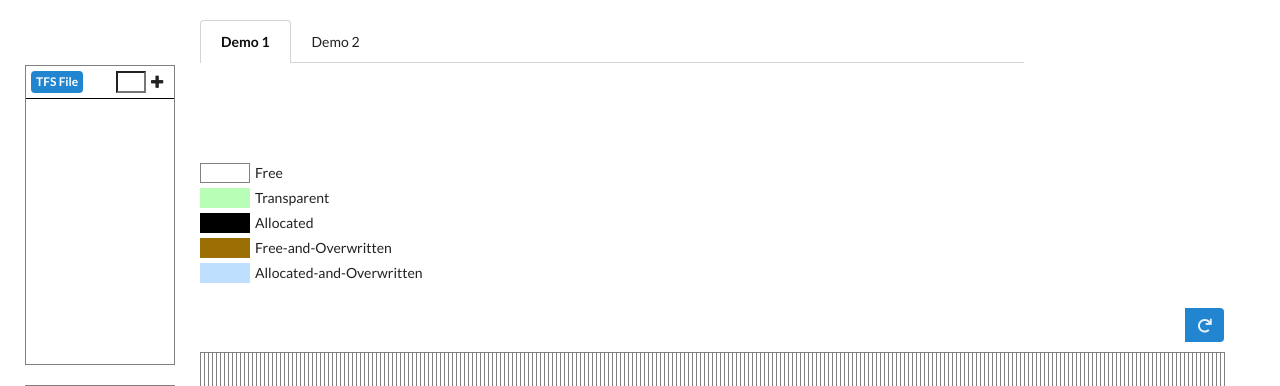
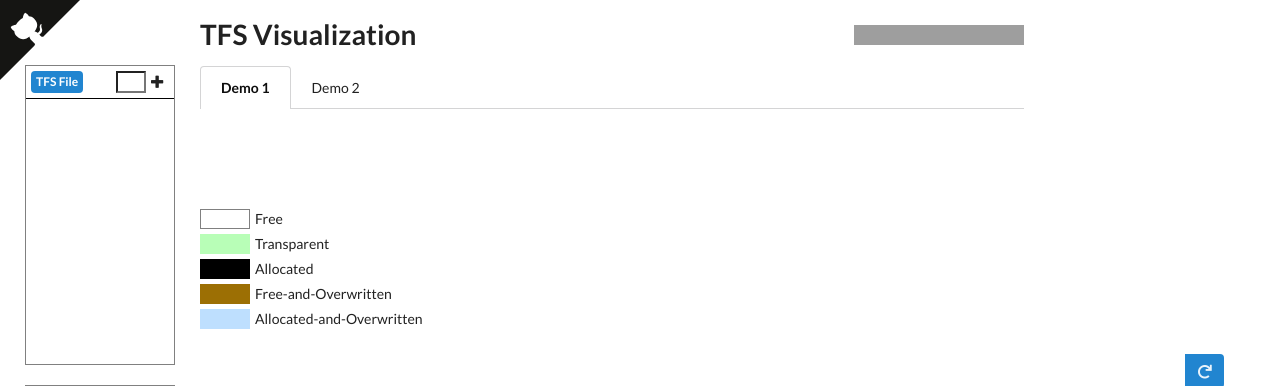
Before and after one commit to KaitoHH/TransparentFS, a Flask app: page / in a window 1280 px wide. Shown: the top 386 px of the page. Run offline with Flask 2, Linux system fonts and the light colour scheme; some libraries are stand-ins or nearby versions; grey boxes are pictures that could not be loaded.

Commit message:
tweak ui

```diff
--- a/templates/ads_demo.html
+++ b/templates/ads_demo.html
@@ -2,8 +2,8 @@
 <html lang="en">
 <head>
     <meta charset="UTF-8">
-    <title>ADS Demo</title>
-    <link rel="stylesheet" href="https://cdnjs.cloudflare.com/ajax/libs/semantic-ui/2.4.1/semantic.min.css" />
+    <title>TFS Visualization</title>
+    <link rel="stylesheet" href="https://cdnjs.cloudflare.com/ajax/libs/semantic-ui/2.4.1/semantic.min.css"/>
 
 </head>
 <style type="text/css">
@@ -133,11 +133,48 @@
     }
 </style>
 <body>
+<a href="https://github.com/KaitoHH/TransparentFS" target="_blank" class="github-corner"
+   aria-label="View source on GitHub">
+    <svg width="80" height="80" viewBox="0 0 250 250"
+         style="fill:#151513; color:#fff; position: absolute; top: 0; border: 0; left: 0; transform: scale(-1, 1);"
+         aria-hidden="true">
+        <path d="M0,0 L115,115 L130,115 L142,142 L250,250 L250,0 Z"></path>
+        <path d="M128.3,109.0 C113.8,99.7 119.0,89.6 119.0,89.6 C122.0,82.7 120.5,78.6 120.5,78.6 C119.2,72.0 123.4,76.3 123.4,76.3 C127.3,80.9 125.5,87.3 125.5,87.3 C122.9,97.6 130.6,101.9 134.4,103.2"
+              fill="currentColor" style="transform-origin: 130px 106px;" class="octo-arm"></path>
+        <path d="M115.0,115.0 C114.9,115.1 118.7,116.5 119.8,115.4 L133.7,101.6 C136.9,99.2 139.9,98.4 142.2,98.6 C133.8,88.0 127.5,74.4 143.8,58.0 C148.5,53.4 154.0,51.2 159.7,51.0 C160.3,49.4 163.2,43.6 171.4,40.1 C171.4,40.1 176.1,42.5 178.8,56.2 C183.1,58.6 187.2,61.8 190.9,65.4 C194.5,69.0 197.7,73.2 200.1,77.6 C213.8,80.2 216.3,84.9 216.3,84.9 C212.7,93.1 206.9,96.0 205.4,96.6 C205.1,102.4 203.0,107.8 198.3,112.5 C181.9,128.9 168.3,122.5 157.7,114.1 C157.9,116.9 156.7,120.9 152.7,124.9 L141.0,136.5 C139.8,137.7 141.6,141.9 141.8,141.8 Z"
+              fill="currentColor" class="octo-body"></path>
+    </svg>
+    <style>.github-corner:hover .octo-arm {
+        animation: octocat-wave 560ms ease-in-out
+    }
+
+    @keyframes octocat-wave {
+        0%, 100% {
+            transform: rotate(0)
+        }
+        20%, 60% {
+            transform: rotate(-25deg)
+        }
+        40%, 80% {
+            transform: rotate(10deg)
+        }
+    }
+
+    @media (max-width: 500px) {
+        .github-corner:hover .octo-arm {
+            animation: none
+        }
+
+        .github-corner .octo-arm {
+            animation: octocat-wave 560ms ease-in-out
+        }
+    }</style>
+</a>
 <div>
     <div class="my_contrainer" style="display: flex; flex-direction: row">
         <div class="file_list_container" style="">
             <div class="file_list tfs_list">
-                <div class="header" >
+                <div class="header">
                     <div class="ui blue label" style="padding: 5px; margin: 5px">
                         TFS File
                     </div>
@@ -184,6 +221,13 @@
         </div>
         <div>
             <div class="my_tab">
+                <h1 class="ui header">
+                    TFS Visualization
+                    <div style="float: right">
+                        <iframe src="https://ghbtns.com/github-btn.html?user=KaitoHH&repo=TransparentFS&type=star&count=true"
+                                frameborder="0" scrolling="0" width="170px" height="20px"></iframe>
+                    </div>
+                </h1>
                 <div class="ui top attached tabular menu">
                     <a id="demo1_btn" class="item active" >Demo 1</a>
                     <a id="demo2_btn" class="item">Demo 2</a>
@@ -239,7 +283,7 @@
                         </div>
                     </div>
                 </div>
-                <div class="demo2" style="display: none" >
+                <div class="demo2" style="display: none">
                     <div class=" demo_button_panel">
                         <div class="ui action input">
                             <input value="1.5" style="margin-right: 5px"
@@ -267,6 +311,18 @@
                     </div>
                 </div>
             </div>
+        </div>
+    </div>
+</div>
+<div class="ui mini modal">
+    <div class="header">
+        File Overwritten
+    </div>
+    <div class="content">
+        <p>File has been overwritten</p>
+    </div>
+    <div class="actions">
+        <div class="ui positive right labeled icon button">ok<i class="checkmark icon"></i>
         </div>
     </div>
 </div>
@@ -449,24 +505,29 @@
                         filename: file_name
                     }
                 }),
-                success: function(data) {
+                success: function (data) {
                     console.log(data);
                     setColor(data['bitmap'], 'demo1_block_');
-                    if (data.ret && data.ret.offset ===  undefined && data.ret.indexOf('overwritten')) {
+                    if (data.ret && data.ret.offset === undefined && data.ret.indexOf('overwritten')) {
+                        $('.ui.modal>.content>p').text(data['ret']);
+                        $('.ui.modal').modal({
+                            inverted: true
+                        }).modal('show');
                         that.parent().remove();
-                        alert(JSON.stringify(data['ret']));
                         return;
                     }
                     const start_block = data['ret']['offset'];
-                    const end_block = start_block +  data['ret']['length'] - 1;
-                    alert(JSON.stringify(data['ret']));
-                    $('#demo1_block_' + start_block).css('border-left', '1px solid red');
-                    $('#demo1_block_' + end_block).css('border-right', '1px solid red');
+                    const end_block = start_block + data['ret']['length'];
+                    for (let i = start_block; i < end_block; i++) {
+                        let block = $('#demo1_block_' + i);
+                        let color = block.css('background-color');
+                        block.css('background-color', 'red');
                         setTimeout(function () {
-                        $('#demo1_block_' + start_block).css('border-left', '');
-                        $('#demo1_block_' + end_block).css('border-right', '1px solid gray');
+                            block.css('background-color', color);
                         }, 1000);
-            }})
+                    }
+                }
+            })
         });
     }
 
@@ -548,8 +609,8 @@
             '<span>' + event['args'][0] + '</span>\n' +
             '<span>' + event['args'][1] ? event['args'][1] : '' + '</span>\n' +
             '</div>')*/
-        let log = $('<span  class="event"><span>' +  event['method'] +'</span><span>'
-            + event['args'][0]  + '</span><span>' + (event['args'][1] ? event['args'][1] : '') + '</span></div>');
+        let log = $('<span  class="event"><span>' + event['method'].substring(0, event['method'].length - 5) + '</span><span>'
+            + event['args'][0] + '</span><span>' + (event['args'][1] ? event['args'][1] : '') + '</span></div>');
         $('.demo2_log .body').append(log);
     }
 
```
Lines whose indentation alone changed are shown as unchanged.
